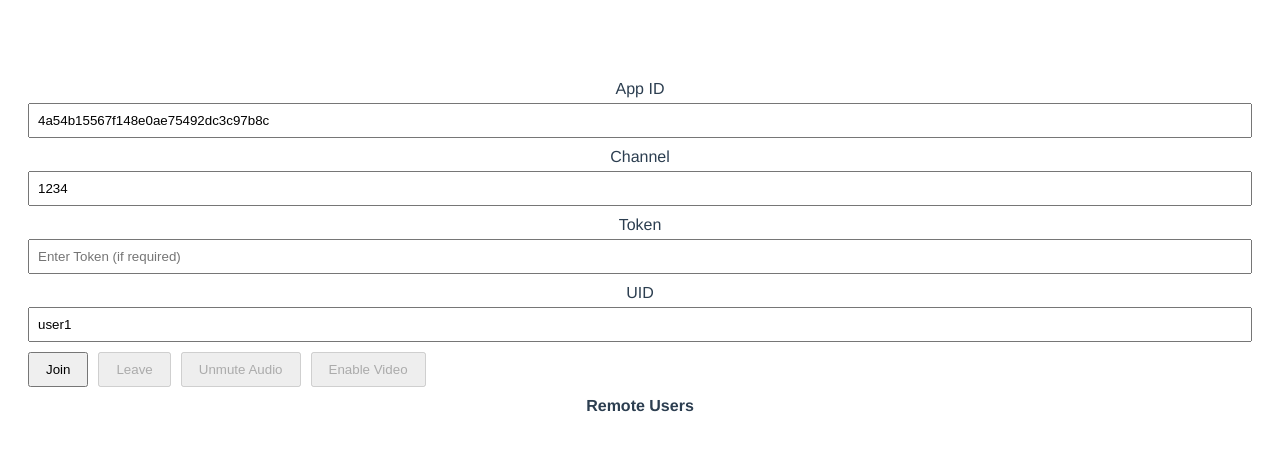
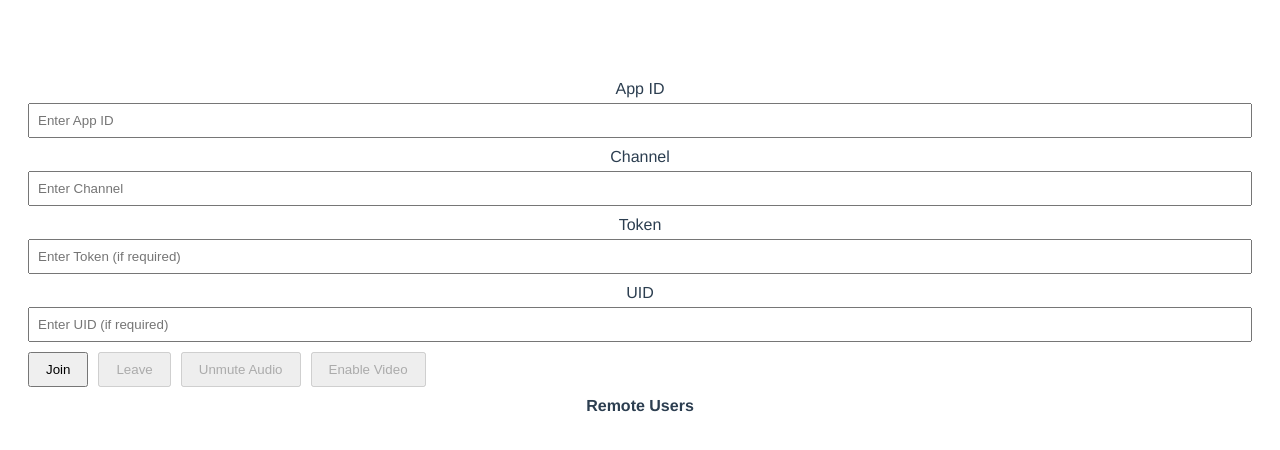
Before and after one commit to naveen-ravi2810/Agora-Basic-Video-call, a Vue app: page / in a window 1280 px wide. Shown: the top 450 px of the page. Built offline with nearby package versions, Linux system fonts and the light colour scheme.

Commit message:
removed credentials

```diff
--- a/src/pages/VideoCall.vue
+++ b/src/pages/VideoCall.vue
@@ -66,10 +66,10 @@ const audioTrack = ref(null)
 const videoTrack = ref(null)
 const formRef = ref()
 const form = ref({
-    appId: '4a54b15567f148e0ae75492dc3c97b8c',
-    channel: '1234',
+    appId: '',
+    channel: '',
     token: '',
-    uid: 'user1'
+    uid: ''
 })
 const channel_users = ref([])
 
```
